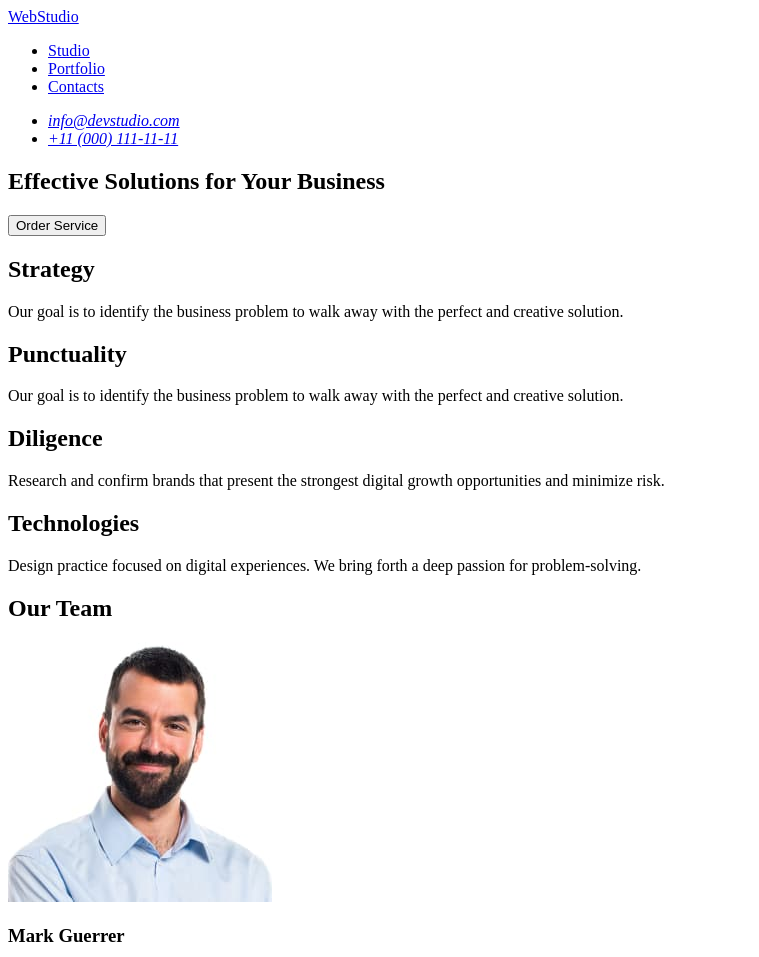
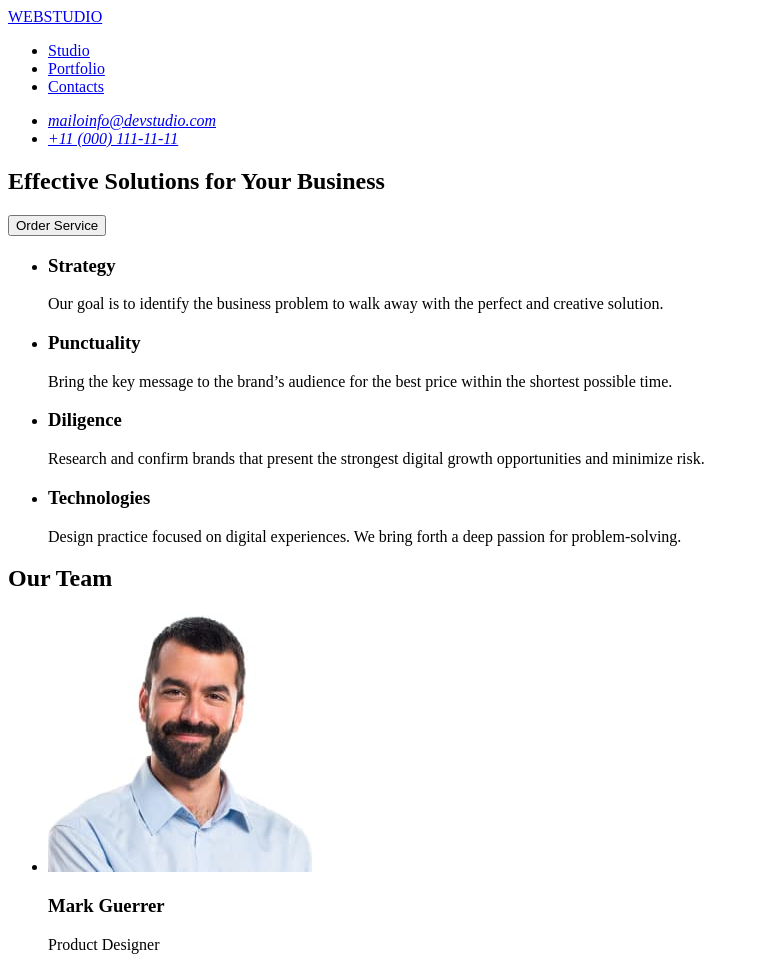
Before and after one commit to TTVictoria/goit-markup-hw-01, a plain HTML site: page index.html in a window 1280 px wide. Shown: the top 957 px of the page, without its empty margins (0-759 px from the left). Drawn offline with Linux system fonts and the light colour scheme.

Commit message:
Update index.html

```diff
--- a/index.html
+++ b/index.html
@@ -10,7 +10,7 @@
 <body>
     <header>
         <nav>
-            <a href="/">WebStudio</a>
+            <a href="http://127.0.0.1:5500/index.html">WEBSTUDIO</a>
 
             <ul>
                 <!--Menu-->
@@ -26,10 +26,10 @@
         <address>
             <ul>
                 <li>
-                    <a href="mailto:info@devstudio.com">info@devstudio.com</a>
+                    <a href="mailto:mailoinfo@devstudio.com">mailoinfo@devstudio.com</a>
                 </li>
                 <li>
-                    <a href="tel:+110001111111">+11 (000) 111-11-11</a>
+                    <a href="tel:+11(000)1111111">+11 (000) 111-11-11</a>
                 </li>
             </ul>
         </address>
@@ -41,44 +41,60 @@
                 for Your Business</h1>
             <button type="button">Order Service</button>
         </section>
-
-        <section>
-        <h2>Strategy</h2>
+       <section>
+            <ul>
+                <li>
+        <h3>Strategy</h3>
         <p>Our goal is to identify the business
             problem to walk away with the perfect and creative solution.</p>
+                </li>
+                <li>
+        <h3>Punctuality</h3>
+        <p>Bring the key message to the brand’s audience for the best price within the shortest possible time.</p>
+                </li>
+                <li>
+        <h3>Diligence</h3>
+        <p>Research and confirm brands that present the strongest digital growth opportunities and minimize risk.</p>
+                </li>
+                <li>
+        <h3>Technologies</h3>
+        <p>Design practice focused on digital experiences. We bring forth a deep passion for problem-solving.</p>
+                </li>
+              </ul>
+             </section>
 
-        <h2>Punctuality</h2>
-        <p>Our goal is to identify the business
-            problem to walk away with the perfect and creative solution.</p>
-
-        <h2>Diligence</h2>
-        <p>Research and confirm brands that present the strongest digital growth opportunities and minimize risk.</p>
-
-        <h2>Technologies</h2>
-        <p>Design practice focused on digital experiences. We bring forth a deep passion for problem-solving.</p>
-        </section>
+             <section>
         <h2>Our Team</h2>
+        <ul>
+        <li>
         <img src="./images/img1.jpg" alt="Mark Guerrero" width="264" height="260" />
         <h3>Mark Guerrer</h3>
         <p>Product Designer</p>
+        </li>
 
-        <section>
+        <li>
         <img src="./images/img2.jpg" alt="Tom Ford" width="264" height="260" />
         <h3>Tom Ford</h3>
         <p>Frontend Developer</p>
+        </li>
 
+        <li>
         <img src="./images/img3.jpg" alt="Camila Garcia" width="264" height="260" />
         <h3>Camila Garcia</h3>
         <p>Marketing</p>
+        </li>
 
+        <li>
         <img src="./images/img4.jpg" alt="Daniel Wilson" width="264" height="260" />
         <h3>Daniel Wilson</h3>
         <p>UI Designer</p>
+        </li>
+        </ul>
         </section>
     </main>
 
     <footer>
-        <a href="/">WebStudio</a>
+        <a href="/">WEBSTUDIO</a>
         <p>Increase the flow of customers and sales for your business with digital marketing & growth solutions.</p>
     </footer>
 
```
